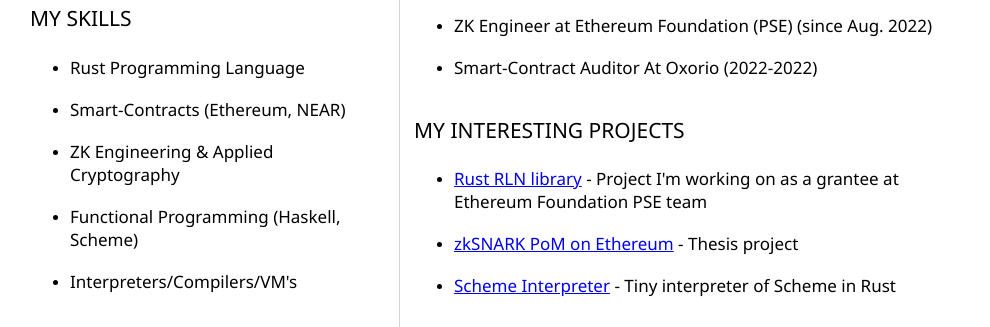
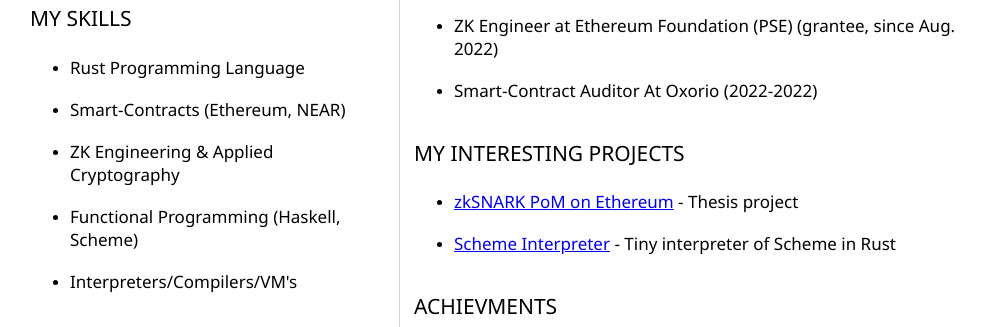
Before and after one commit to curryrasul/curryrasul.github.io, a plain HTML site: page index.html in a window 1280 px wide. Shown: the part 410-737 px from the top of the page, without its empty margins (144-1134 px from the left). Drawn offline with Linux system fonts and the light colour scheme.

Commit message:
Update index.html

```diff
--- a/index.html
+++ b/index.html
@@ -75,7 +75,7 @@
                     <ul>
                         <li>
                             <h3>
-                                ZK Engineer at Ethereum Foundation (PSE) (since Aug. 2022)
+                                ZK Engineer at Ethereum Foundation (PSE) (grantee, since Aug. 2022)
                             </h3>
                         </li>
                     </ul>
@@ -89,14 +89,14 @@
                 </section>
 				<section>
 					<h2>MY INTERESTING PROJECTS</h2>
-                    <ul>
+<!--                     <ul>
                         <li>
                             <h3>
                                 <a href="https://github.com/Rate-Limiting-Nullifier/rln-rs">Rust RLN library</a>
                                 - Project I'm working on as a grantee at Ethereum Foundation PSE team
                             </h3>
                         </li>
-                    </ul>
+                    </ul> -->
                     <ul>
                         <li>
                             <h3>
```
